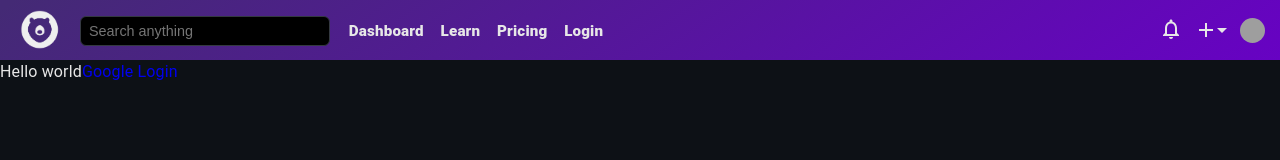
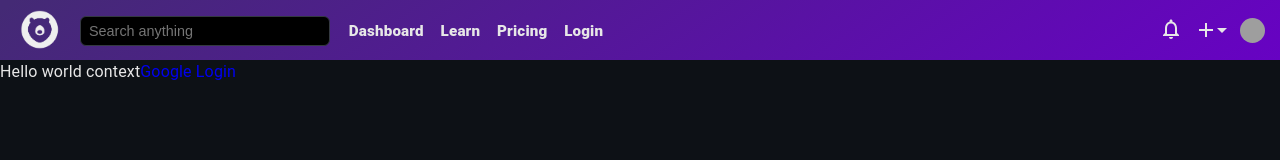
Before and after one commit to cplanck/project-bear-frontend, a Next.js app: page /login in a window 1280 px wide. Shown: the top 160 px of the page. Built offline with nearby package versions, Linux system fonts and the light colour scheme; sample sign-in values are in the browser's storage; grey boxes are pictures that could not be loaded.

Commit message:
commit before I mess it all up

```diff
--- a/src/components/Context.js
+++ b/src/components/Context.js
@@ -12,6 +12,8 @@ export const InstrumentContext = createContext();
 export const DeploymentContext = createContext();
 export const DataAvailableContext = createContext();
 export const UserLoggedInContext = createContext();
+export const TestContext = createContext();
+
 
 export const blankInstrumentObject = {name: '',id: '', serial_number:'', description: '',notes: '' ,instrument_color: '', avatar: '', status: '', starred: false, starred_date: '', purchase_date: '', date_added: '', last_modified: '', template: false, data_model: {configured: false, field_num: 0, entries: 0}, active_deployment: {name: '', id: '', avatar: ''}}
 
--- a/src/pages/_app.js
+++ b/src/pages/_app.js
@@ -3,15 +3,22 @@ import Layout from '../components/Layout'
 import React from 'react';
 import {ContextWrapper} from '../components/Context'
 import { useEffect, useState } from 'react';
+import { createContext, useContext } from 'react';
+import { TestContext } from '../components/Context';
+
 
 
 export default function App({ Component, pageProps }) {
 
+  let [test, setTest] = useState('context')
+
   return (
-    <ContextWrapper>
-      <Layout>
-        <Component {...pageProps}/>
-      </Layout>
-    </ContextWrapper>
+    <TestContext.Provider value={[test, setTest]}>
+      <ContextWrapper>
+        <Layout>
+          <Component {...pageProps}/>
+        </Layout>
+      </ContextWrapper>
+    </TestContext.Provider>
   )
 }
--- a/src/pages/dashboard/[page].js
+++ b/src/pages/dashboard/[page].js
@@ -51,6 +51,11 @@ export default function Dashboard(props) {
     activePage = <div>Projects</div>
   }
 
+  // useEffect(()=>{
+  //   !userLoggedIn?router.push('/login'):''
+  // },[])
+  // this useEffect prevents instant navigation to this endpoint because it redirects before userLoggedIn has had a chance to set
+
   return (
     userLoggedIn?
     <div className={styles.instrumentContainer}>
--- a/src/pages/login/index.js
+++ b/src/pages/login/index.js
@@ -1,8 +1,18 @@
+
+import { UserLoggedInContext } from '@/components/Context'
+import { TestContext } from '@/components/Context';
+import { useContext } from 'react';
+
 export default function Login(props){
+
+    let [userLoggedIn, setUserLoggedIn] = useContext(UserLoggedInContext);
+    let [test, setTest] = useContext(TestContext);
+
+
     return(
         <div>
-        Hello world
-        <a href='http://localhost:8000/auth/auth/login'>Google Login</a>
+            Hello world {test}
+            <a href='http://localhost:8000/auth/auth/login'>Google Login</a>
         </div>
     )
 }
```
